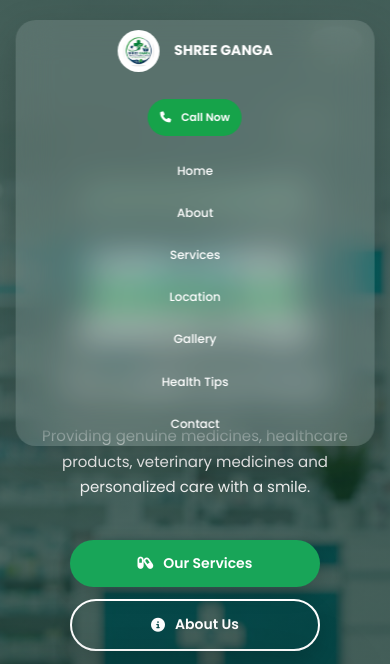
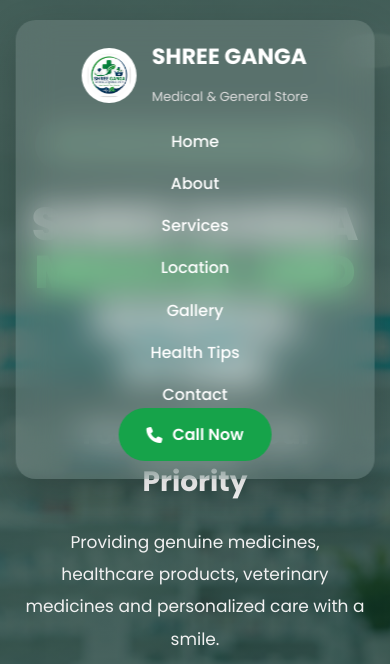
Before and after one commit to riteshml0211-cpu/shree-ganga-medical, a Flask app: page / in a window 390 px wide. Shown: the top 664 px of the page. Run offline with Flask 3, Linux system fonts and the light colour scheme.

Commit message:
Update style.css

```diff
--- a/static/css/style.css
+++ b/static/css/style.css
@@ -2720,216 +2720,3 @@ font-size:18px;
 border-radius:50px;
 
 }
-/* ================= MOBILE RESPONSIVE FIX ================= */
-
-@media (max-width: 768px) {
-
-    body {
-        overflow-x: hidden;
-    }
-
-    /* NAVBAR */
-    .navbar {
-        width: 94%;
-        top: 10px;
-        padding: 12px 15px;
-        border-radius: 15px;
-        flex-wrap: wrap;
-        gap: 12px;
-    }
-
-    .logo img {
-        width: 42px;
-        height: 42px;
-    }
-
-    .logo h2 {
-        font-size: 16px;
-    }
-
-    .logo span {
-        font-size: 10px;
-    }
-
-    nav {
-        order: 3;
-        width: 100%;
-    }
-
-    nav ul {
-        display: flex;
-        flex-wrap: wrap;
-        justify-content: center;
-        gap: 10px 16px;
-        padding: 8px 0 0;
-    }
-
-    nav ul li a {
-        font-size: 12px;
-    }
-
-    .call-btn {
-        padding: 10px 14px;
-        font-size: 12px;
-    }
-
-    /* HERO */
-    .hero {
-        min-height: auto;
-        padding: 190px 20px 60px;
-    }
-
-    .hero-container {
-        flex-direction: column;
-        gap: 30px;
-        text-align: center;
-    }
-
-    .hero-left h1 {
-        font-size: 38px;
-        line-height: 1.1;
-    }
-
-    .hero-left h3 {
-        font-size: 22px;
-    }
-
-    .hero-left p {
-        font-size: 15px;
-        line-height: 1.7;
-    }
-
-    .hero-tag {
-        font-size: 11px;
-        padding: 10px 14px;
-    }
-
-    .hero-buttons {
-        justify-content: center;
-        gap: 12px;
-    }
-
-    .hero-buttons .btn {
-        padding: 12px 18px;
-        font-size: 14px;
-    }
-
-    .hero-right img {
-        width: 100%;
-        max-width: 330px;
-    }
-
-    .trust-card {
-        width: 130px;
-        height: 130px;
-        margin: 15px auto;
-    }
-
-    .trust-card h2 {
-        font-size: 28px;
-    }
-
-    /* FEATURE BAR */
-    .feature-bar {
-        grid-template-columns: 1fr;
-        margin: 25px 15px 50px;
-    }
-
-    .feature-card {
-        padding: 20px;
-    }
-
-    .feature-card i {
-        font-size: 30px;
-    }
-
-    .feature-card h3 {
-        font-size: 18px;
-    }
-
-    /* COMMON CARDS */
-    .cards,
-    .category-grid,
-    .featured-grid,
-    .brand-grid,
-    .stats-container {
-        grid-template-columns: 1fr !important;
-    }
-
-    /* STORE SECTION */
-    .store-container {
-        grid-template-columns: 1fr !important;
-        gap: 25px;
-    }
-
-    .store-image img {
-        width: 100%;
-        height: auto;
-    }
-
-    /* MAP */
-    .home-map {
-        padding: 50px 20px;
-    }
-
-    .home-map-container iframe {
-        height: 300px;
-    }
-
-    /* FOOTER */
-    .footer-container {
-        grid-template-columns: 1fr !important;
-        text-align: center;
-    }
-
-    .footer-box {
-        margin-bottom: 20px;
-    }
-
-    /* SECTION SPACING */
-    section {
-        padding-left: 20px;
-        padding-right: 20px;
-    }
-}
-
-
-/* SMALL MOBILE PHONES */
-
-@media (max-width: 480px) {
-
-    .navbar {
-        padding: 10px;
-    }
-
-    .logo h2 {
-        font-size: 14px;
-    }
-
-    .logo span {
-        display: none;
-    }
-
-    .call-btn {
-        padding: 9px 12px;
-        font-size: 11px;
-    }
-
-    .hero {
-        padding-top: 180px;
-    }
-
-    .hero-left h1 {
-        font-size: 30px;
-    }
-
-    .hero-buttons {
-        flex-direction: column;
-        align-items: center;
-    }
-
-    .hero-buttons .btn {
-        width: 100%;
-        max-width: 250px;
-    }
-}
```
